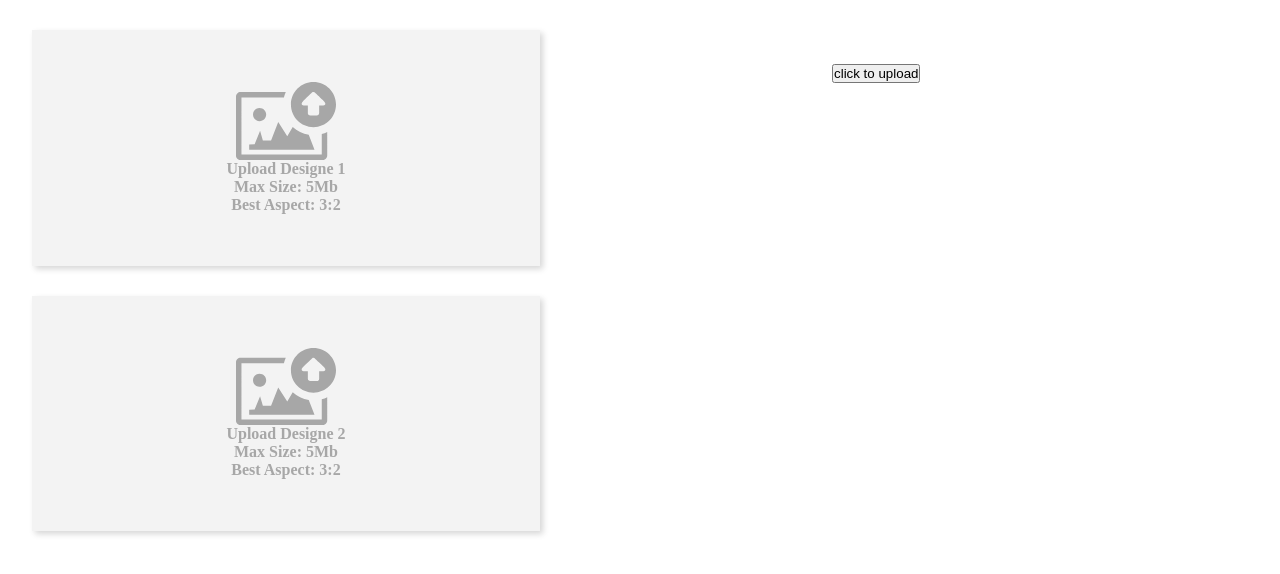
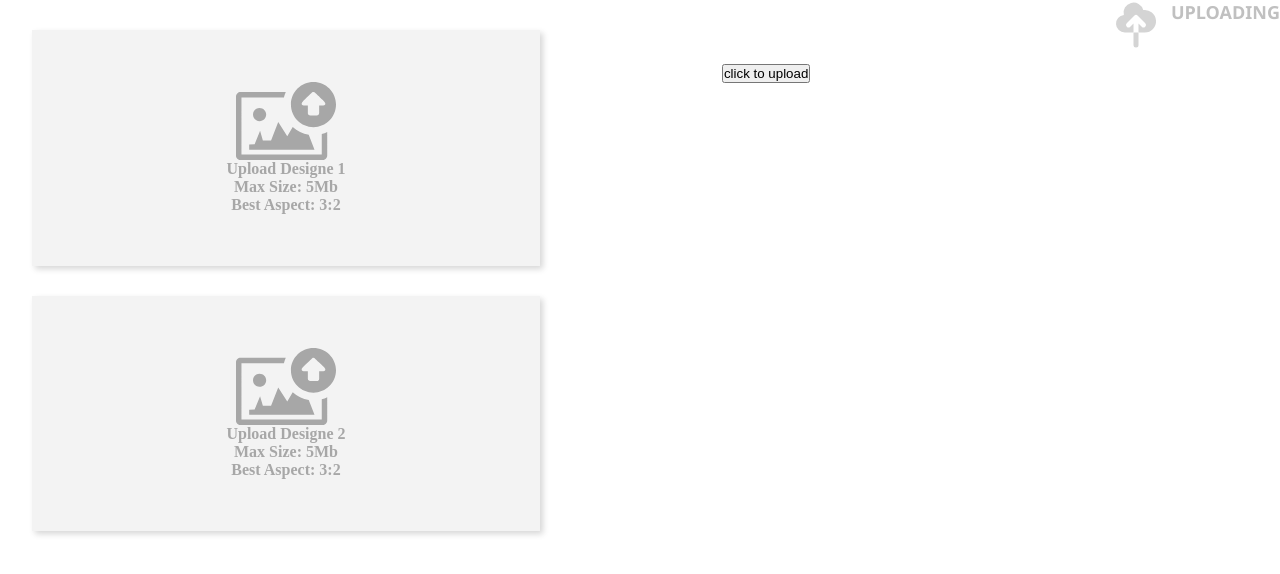
Before and after one commit to chingu-voyages/v40-geckos-team-19, a React (Create React App) app: page /voting in a window 1280 px wide. Shown: the top 574 px of the page. Built offline with nearby package versions, Linux system fonts and the light colour scheme.

Commit message:
upload animation component created

```diff
--- /dev/null
+++ b/src/Components/VotingPage/UploadAnimation.css
@@ -0,0 +1,59 @@
+.uploadAnimationContainer {
+}
+
+.animationContextContainer {
+  display: flex;
+}
+
+.uploadArrowImageContainer {
+  min-width: 0px;
+}
+
+.uploadArrowImage {
+  min-height: 50px;
+  min-width: 50px;
+  margin-right: 10px;
+  /* width: 50px;
+    height: 50px; */
+  color: rgb(212, 212, 212);
+}
+
+.textAndCirclesContainer {
+}
+
+.uploadingText {
+  padding-bottom: 10px;
+  font-family: "Segoe UI", Tahoma, Geneva, Verdana, sans-serif;
+  font-weight: 600;
+  font-size: large;
+  color: rgb(192, 192, 192);
+}
+
+.animatingCirclesContainer {
+  display: flex;
+  justify-content: space-between;
+}
+
+.circleOne {
+  display: block;
+  width: 20px;
+  height: 20px;
+  border-radius: 50%;
+  background-color: rgb(212, 212, 212);
+}
+
+.circleTwo {
+  display: block;
+  width: 20px;
+  height: 20px;
+  border-radius: 50%;
+  background-color: rgb(199, 255, 236);
+}
+
+.circleThree {
+  display: block;
+  width: 20px;
+  height: 20px;
+  border-radius: 50%;
+  background-color: rgb(212, 212, 212);
+}
--- /dev/null
+++ b/src/Components/VotingPage/UploadAnimation.jsx
@@ -0,0 +1,35 @@
+import "./UploadAnimation.css";
+import { motion, AnimatePresence, useAnimation } from "framer-motion";
+import { HiCloudUpload } from "react-icons/hi";
+
+export default function UploadAnimation(props) {
+  return (
+    <div className="uploadAnimationContainer">
+      <div className="animationContextContainer">
+        <div className="uploadArrowImageContainer">
+          <HiCloudUpload className="uploadArrowImage" />
+        </div>
+        <div className="textAndCirclesContainer">
+          <div className="uploadingText">UPLOADING</div>
+          <motion.div className="animatingCirclesContainer">
+            <motion.div
+              animate={{ opacity: 0 }}
+              transition={{ yoyo: Infinity, duration: 0.5 }}
+              className="circleOne"
+            ></motion.div>
+            <motion.div
+              animate={{ opacity: 0 }}
+              transition={{ yoyo: Infinity, duration: 0.5, delay: 0.25 }}
+              className="circleTwo"
+            ></motion.div>
+            <motion.div
+              animate={{ opacity: 0 }}
+              transition={{ yoyo: Infinity, duration: 0.5, delay: 0.5 }}
+              className="circleThree"
+            ></motion.div>
+          </motion.div>
+        </div>
+      </div>
+    </div>
+  );
+}
--- a/src/Components/VotingPage/VotingPage.jsx
+++ b/src/Components/VotingPage/VotingPage.jsx
@@ -20,6 +20,7 @@ import { v4 as uuidv4 } from "uuid";
 import SimpleBarReact from "simplebar-react";
 import "simplebar/src/simplebar.css";
 import { motion, AnimatePresence } from "framer-motion";
+import UploadAnimation from "./UploadAnimation";
 
 export default function VotingPage() {
   const pageModeDefinder = () => {
@@ -261,6 +262,7 @@ export default function VotingPage() {
           ))}
         </SimpleBarReact>
       </div>
+      <UploadAnimation />
     </div>
   );
 }
```
